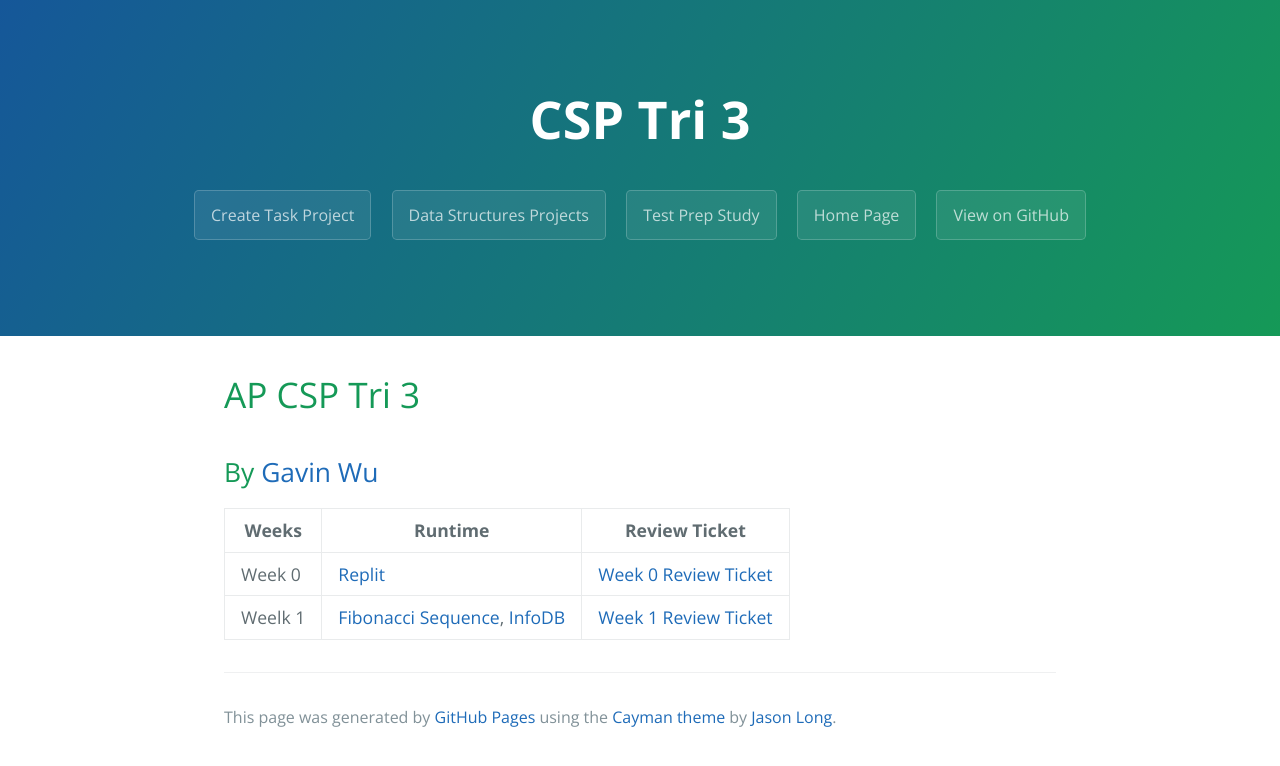
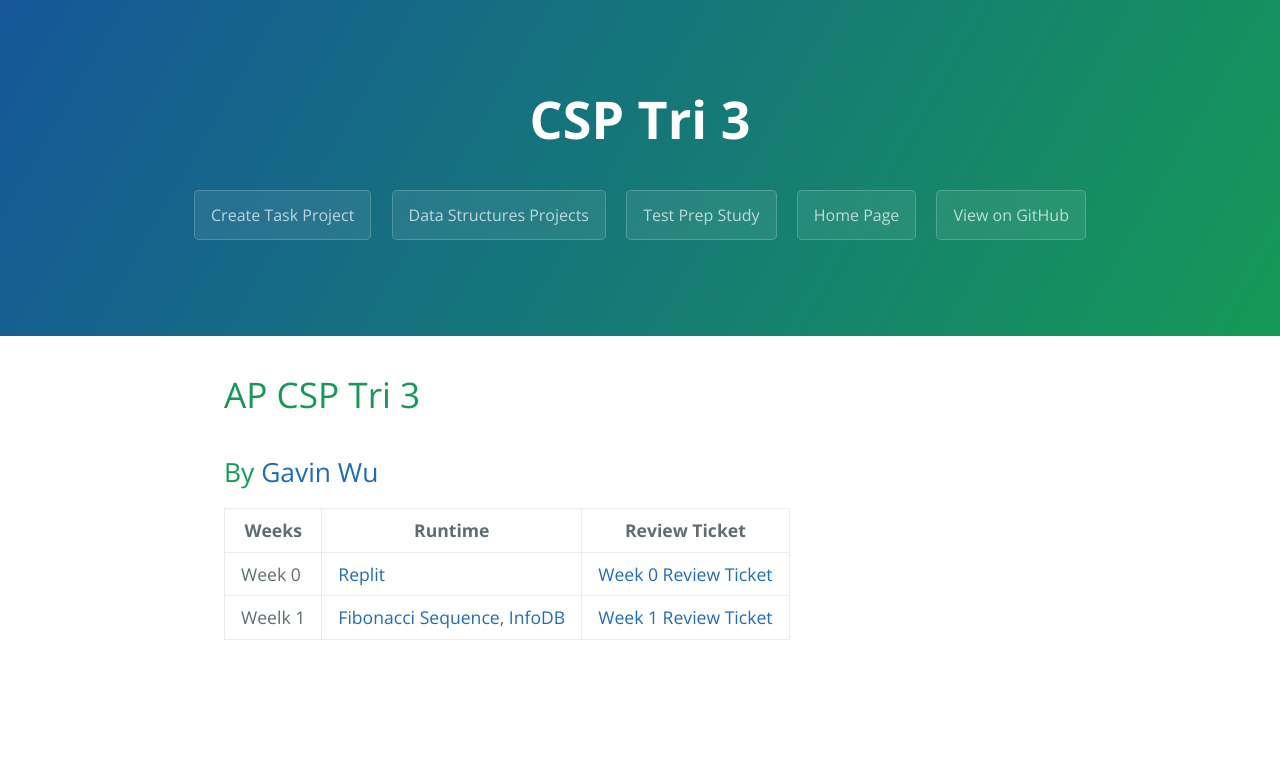
Before and after one commit to GavinYWu/Gavin, a Jekyll site: the page built from index.md, in a window 1280 px wide. Shown: the top 766 px of the page. Built offline with Jekyll 4.4.1, drawn with Linux system fonts in a browser that asks for light colours.

Commit message:
Update template.html

```diff
--- a/_layouts/template.html
+++ b/_layouts/template.html
@@ -23,10 +23,6 @@
 
       {{ content }}
 
-      <footer class="site-footer">
-        <span class="site-footer-credits">This page was generated by <a href="https://pages.github.com">GitHub Pages</a> using the <a href="https://github.com/jasonlong/cayman-theme">Cayman theme</a> by <a href="https://twitter.com/jasonlong">Jason Long</a>.</span>
-      </footer>
-
     </section>
 
 
```
